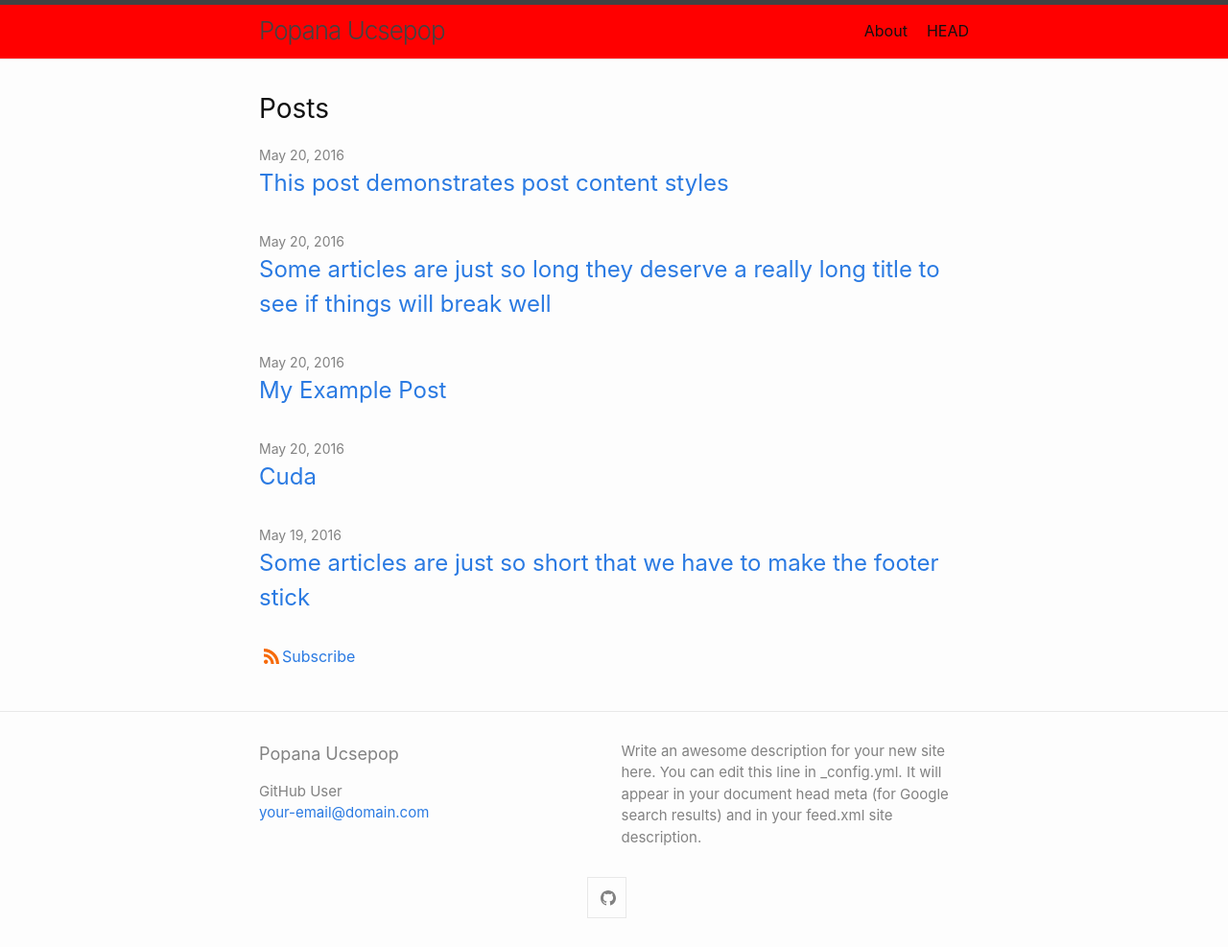
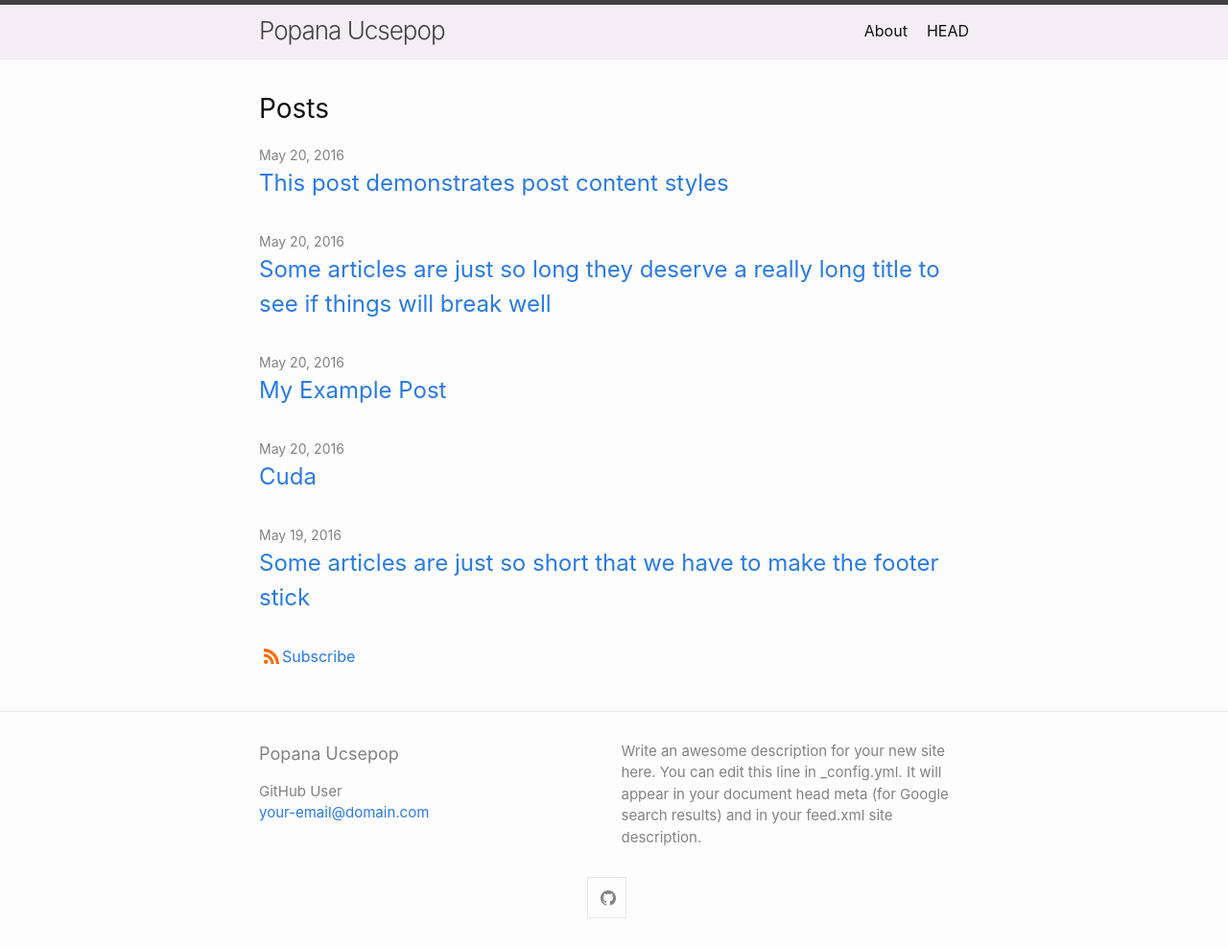
Before and after one commit to gandideluxe/gandideluxe.github.io, a Jekyll site: the page built from index.md, in a window 1280 px wide. Shown: the whole page at 96% size. Built offline with Jekyll 4.4.1, drawn with Linux system fonts in a browser that asks for light colours.

Commit message:
Update _layout.scss

```diff
--- a/_sass/minima/_layout.scss
+++ b/_sass/minima/_layout.scss
@@ -6,7 +6,7 @@
   border-bottom: 1px solid $grey-color-light;
   min-height: $spacing-unit * 1.865;
   line-height: $base-line-height * $base-font-size * 2.25;
-  background-color: #FF0000;
+  background-color: #F5EDF5;
 
   // Positioning context for the mobile navigation icon
   position: relative;
```
